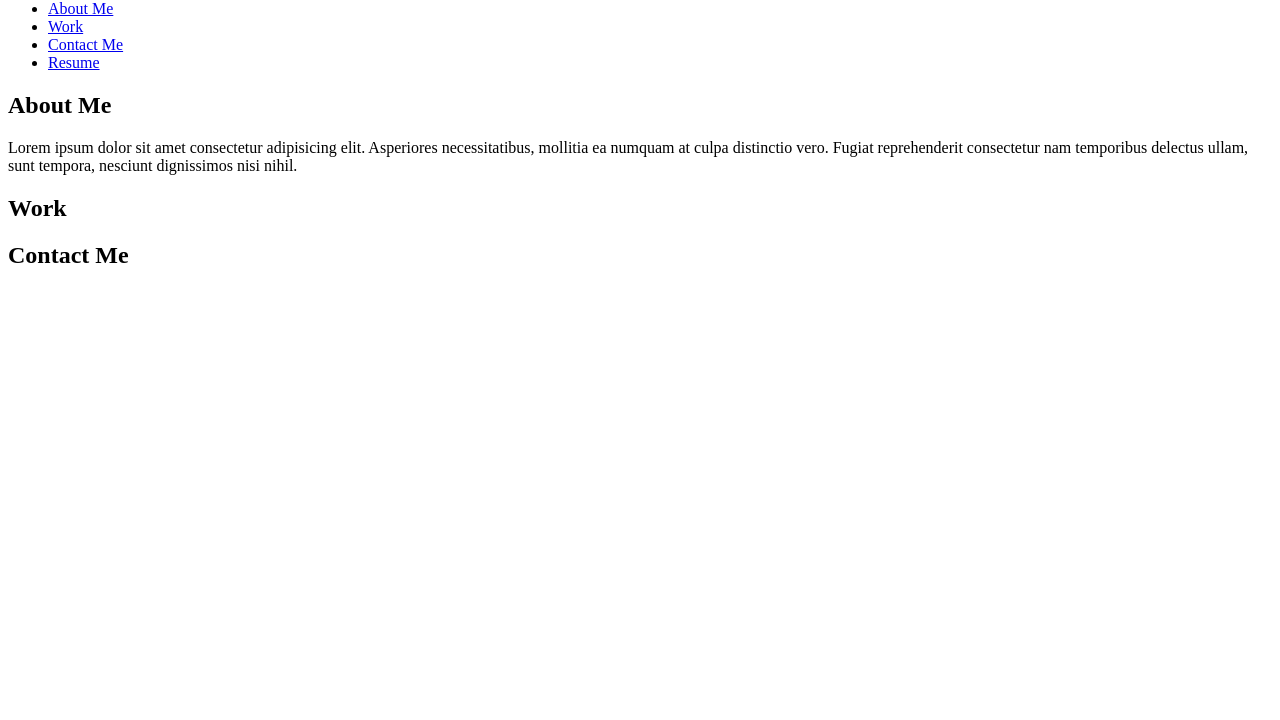
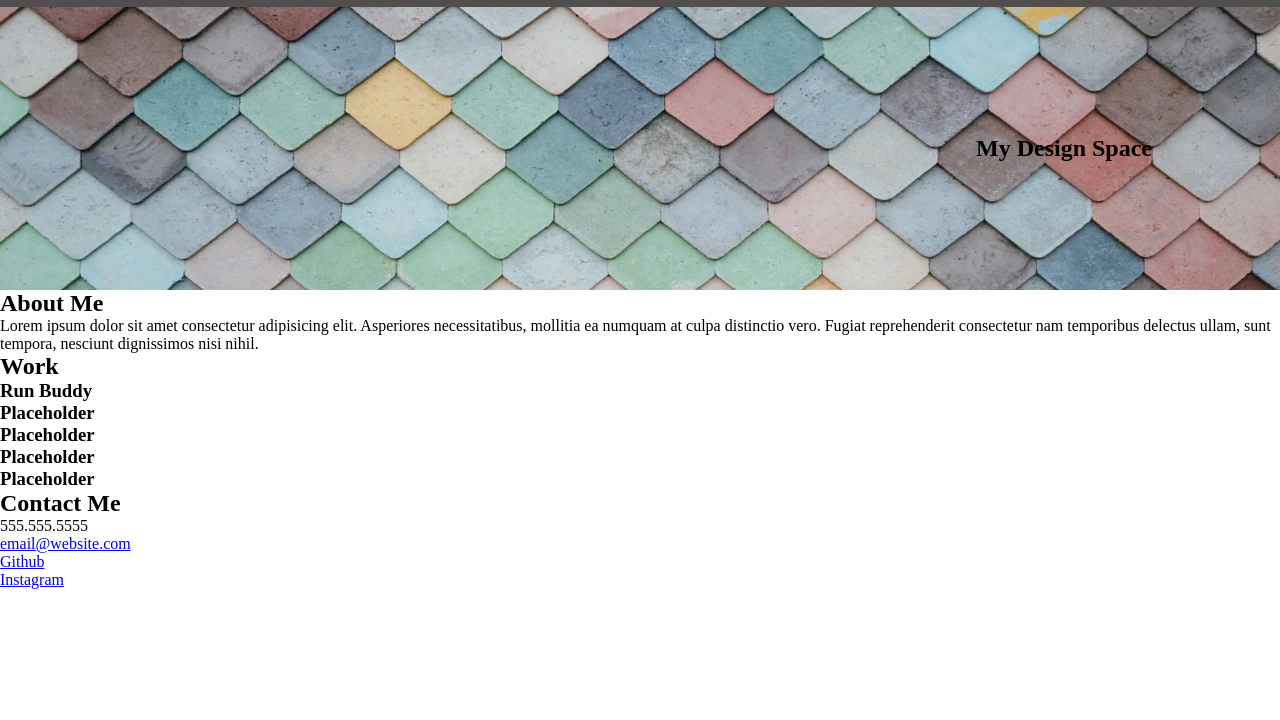
Before and after one commit to maiyiax/Portfolio-Challenge, a plain HTML site: page index.html in a window 1280 px wide. Shown: the part 80-800 px from the top of the page. Drawn offline with Linux system fonts and the light colour scheme.

Commit message:
added css elements

```diff
--- a/assets/css/style.css
+++ b/assets/css/style.css
@@ -0,0 +1,65 @@
+* {
+    margin: 0;
+    padding: 0;
+    box-sizing: border-box;
+}
+
+:root {
+    --background-color: #524e4e;
+    --text-color: #282e78;
+    --header-background: #e1e2f1;
+}
+
+/* Header Styles */
+
+header {
+    padding: 20px 35px;
+    background-color: var(--background-color);
+    color: var(--text-color);
+    display: flex;
+    justify-content: space-between;
+    flex-wrap: wrap;
+    top: 0;
+}
+
+header h1 {
+    color: var(--text-color);
+    background-color: var(--header-background);
+    margin: 0;
+    font-size: 40px;
+    font-weight: bold;
+}
+
+header a {
+    color: var(--header-background);
+}
+
+header nav {
+    margin: 7px 0;
+}
+
+header nav ul {
+    display: flex;
+    flex-wrap: wrap;
+    justify-content: space-between;
+    align-items: center;
+    list-style: none;
+}
+
+header nav ul li a {
+    padding: 10px 10px;
+    font-weight: lighter;
+    font-size: 1.55vw;
+}
+
+/* Header Styles End */
+
+/* Hero Styles */
+
+.hero {
+    background-image: url(../images/background.jpeg);
+    background-size: cover;
+    display: flex;
+    justify-content: flex-end;
+    padding: 10vw;
+}
--- a/index.html
+++ b/index.html
@@ -2,20 +2,20 @@
 <html lang="eng">
     <head>
         <meta charset="UTF-8" />
-        <title></title>
+        <meta name="viewport" content="width=device-width, initial-scale=1.0" />
+        <title>Mai Yia Xiong Portfolio</title>
         <link rel="stylesheet" href="./assets/css/style.css">
     </head>
 
     <body>
         <!-- navigation -->
         <header>
-            <h1>
-                Title
-            </h1>
+            <div class="page-title">
+                <h1>
+                    MYX
+                </h1>
+            </div>
             <nav>
-
-                <!-- unordered list element -->
-
                 <ul>
                     <li>
                         <a href="#about-me">About Me</a>
@@ -26,23 +26,23 @@
                     <li>
                         <a href="#contact-me">Contact Me</a>
                     </li>
-                    <li>
-                        <a href="put resume link here">Resume</a>
-                    </li>
                 </ul>
             </nav>
         </header>
 
         <!-- hero section -->
 
-        <section>
+        <section class="hero">
+            <div>
+                <h2>My Design Space</h2>
+            </div>
 
         </section>
 
         <!-- about me section -->
 
         <section id="about-me">
-            <h2>About Me</h2>
+            <h2 class="section-title">About Me</h2>
             <p>
                 Lorem ipsum dolor sit amet consectetur adipisicing elit. Asperiores necessitatibus, mollitia ea numquam at culpa distinctio vero. Fugiat reprehenderit consectetur nam temporibus delectus ullam, sunt tempora, nesciunt dignissimos nisi nihil.
             </p>
@@ -50,19 +50,68 @@
 
         <!-- work section -->
 
+        <!-- grid element -->
+
         <section id="work">
-            <h2>Work</h2>
+            <div>
+                <h2 class="section-title">Work</h2>
+            </div>
 
-            <!-- css grid goes here -->
+            <div>
+                <div>
+                    <h3 class="project-name">Run Buddy</h3>
+                </div>
+            </div>
+
+            <div>
+                <div>
+                    <h3 class="project-name">Placeholder</h3>
+                </div>
+            </div>
+
+            <div>
+                <div>
+                    <h3 class="project-name">Placeholder</h3>
+                </div>
+            </div>
+
+            <div>
+                <div>
+                    <h3 class="project-name">Placeholder</h3>
+                </div>
+            </div>
+
+            <div>
+                <div>
+                    <h3 class="project-name">Placeholder</h3>
+                </div>
+            </div>
 
         </section>
 
         <!-- contact me section -->
 
+        <!-- flexbox element -->
         <section id="contact-me">
-            <h2>Contact Me</h2>
-
-            <!-- flexbox element goes here -->
+            <div class="flex-row">
+                <h2 class="section title">Contact Me</h2>
+            </div>
+            <div>
+                <ul>
+                    <li>
+                        555.555.5555
+                    </li>
+                    <li>
+                        <a href="mailto:email@website.com">email@website.com</a>
+                    </li>
+                    <li>
+                        <a href="https://www.github.com" target="_blank">Github</a>
+                    </li>
+                    <li>
+                        <a href="https://www.instagram.com/" target="_blank">Instagram</a>
+                    </li>
+                </ul>
+            </div>
 
         </section>
 
```
Also changed, not shown: assets/images/background.jpeg (added).
